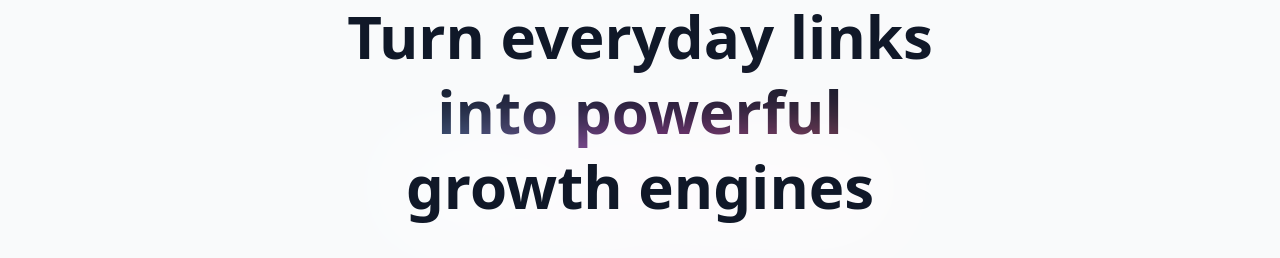
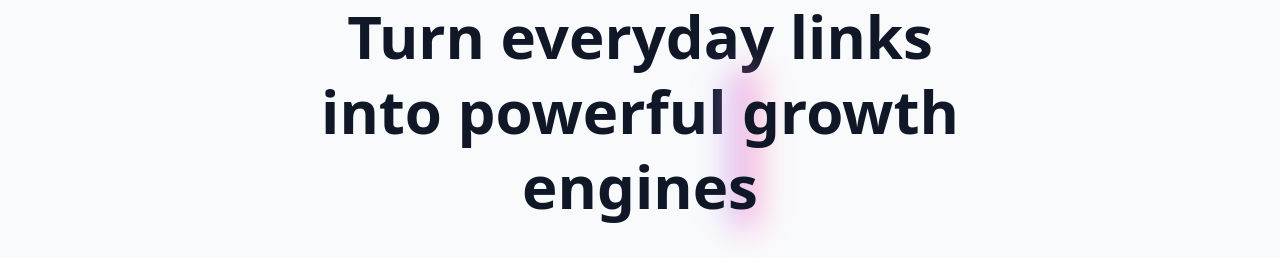
Before and after one commit to yhanih/reva, a React (Vite) app in the folder reva-app/: page / in a window 1280 px wide. Shown: the part 215-473 px from the top of the page. Built offline with nearby package versions, Linux system fonts and the light colour scheme; no server answers.

Commit message:
Restored to '16bf7ca2951781d8da63ec6cc71b60b000bbd4eb'
Replit-Restored-To: 16bf7ca2951781d8da63ec6cc71b60b000bbd4eb

```diff
--- a/reva-app/src/components/Hero.jsx
+++ b/reva-app/src/components/Hero.jsx
@@ -85,8 +85,8 @@ const Hero = () => {
                         <h1 className="px-6 text-lg text-gray-600">Performance marketing platform connecting marketers and promoters</h1>
                         <p className="mt-5 text-4xl font-bold leading-tight text-gray-900 sm:leading-tight sm:text-5xl lg:text-6xl lg:leading-tight">
                             Turn everyday links into powerful
-                            <span className="relative inline-block">
-                                <span className="absolute -inset-x-2 -inset-y-1 bg-gradient-to-r from-[#44BCFF] via-[#FF44EC] to-[#FF675E] blur-2xl opacity-90 mix-blend-screen pointer-events-none"></span>
+                            <span className="relative inline-flex sm:inline">
+                                <span className="bg-gradient-to-r from-[#44BCFF] via-[#FF44EC] to-[#FF675E] blur-lg filter opacity-50 w-full h-full absolute inset-0"></span>
                                 <span className="relative"> growth engines</span>
                             </span>
                         </p>
```
